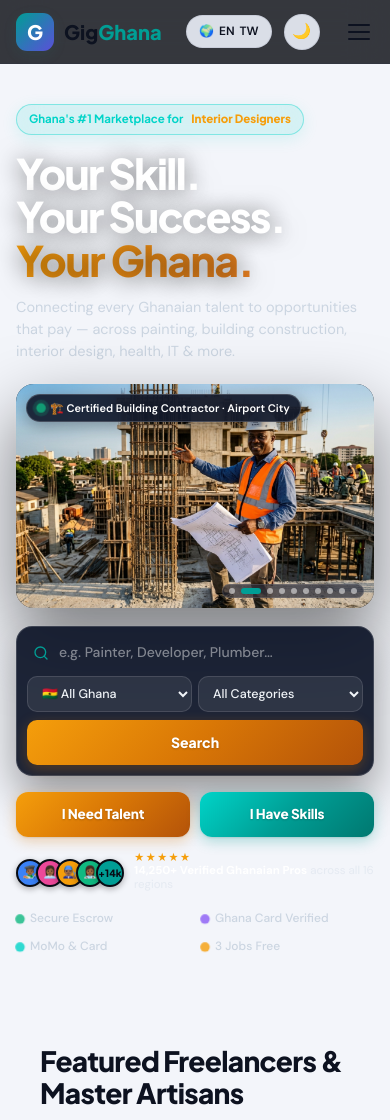
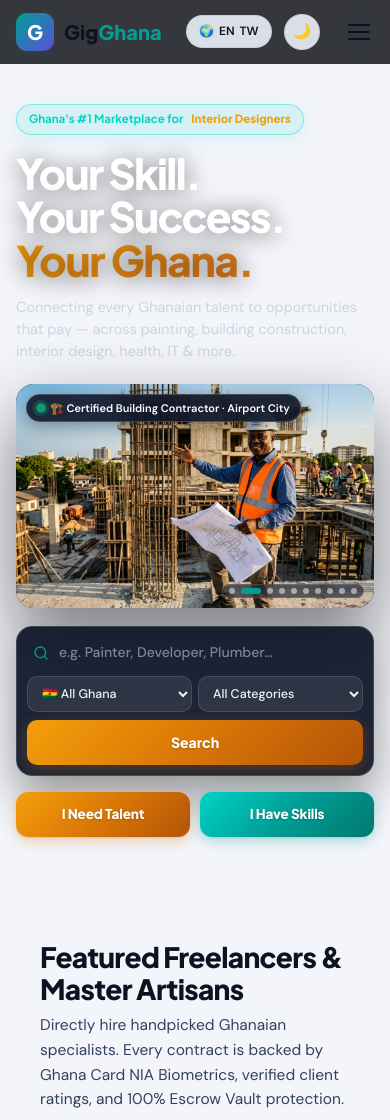
Before and after one commit to JoeVardyGC/GigGhana, a Next.js app: page / in a window 390 px wide. Shown: the top 1120 px of the page. Built offline with nearby package versions, Linux system fonts and the light colour scheme.

Commit message:
feat(hero): hide redundant social proof avatar stack and trust bullets in mobile view

```diff
--- a/app/globals.css
+++ b/app/globals.css
@@ -3097,41 +3097,12 @@
     border-radius: 12px;
   }
 
-  /* Hero Social Proof on Mobile: Clean Single Row */
+  /* Hero Social Proof and Trust Bullets: Hidden on Mobile for Maximum Clarity */
   .hero-social-proof {
-    order: 7;
-    display: flex;
-    flex-direction: row;
-    align-items: center;
-    gap: 10px;
-    margin-bottom: 16px;
-  }
-  .cluster-avatar {
-    width: 28px;
-    height: 28px;
-    font-size: 12px;
-  }
-  .social-proof-text {
-    display: flex;
-    flex-direction: column;
-    gap: 1px;
-  }
-  .sp-stars {
-    font-size: 10px;
-    line-height: 1;
-  }
-  .sp-desc {
-    font-size: 11.5px;
-    line-height: 1.3;
-  }
-
-  /* Trust Indicators on Mobile: Balanced 2x2 Grid */
+    display: none !important;
+  }
   .hero-trust {
-    order: 8;
-    display: grid;
-    grid-template-columns: repeat(2, 1fr);
-    gap: 8px 12px;
-    width: 100%;
+    display: none !important;
   }
   .trust-i {
     font-size: 12px;
```
